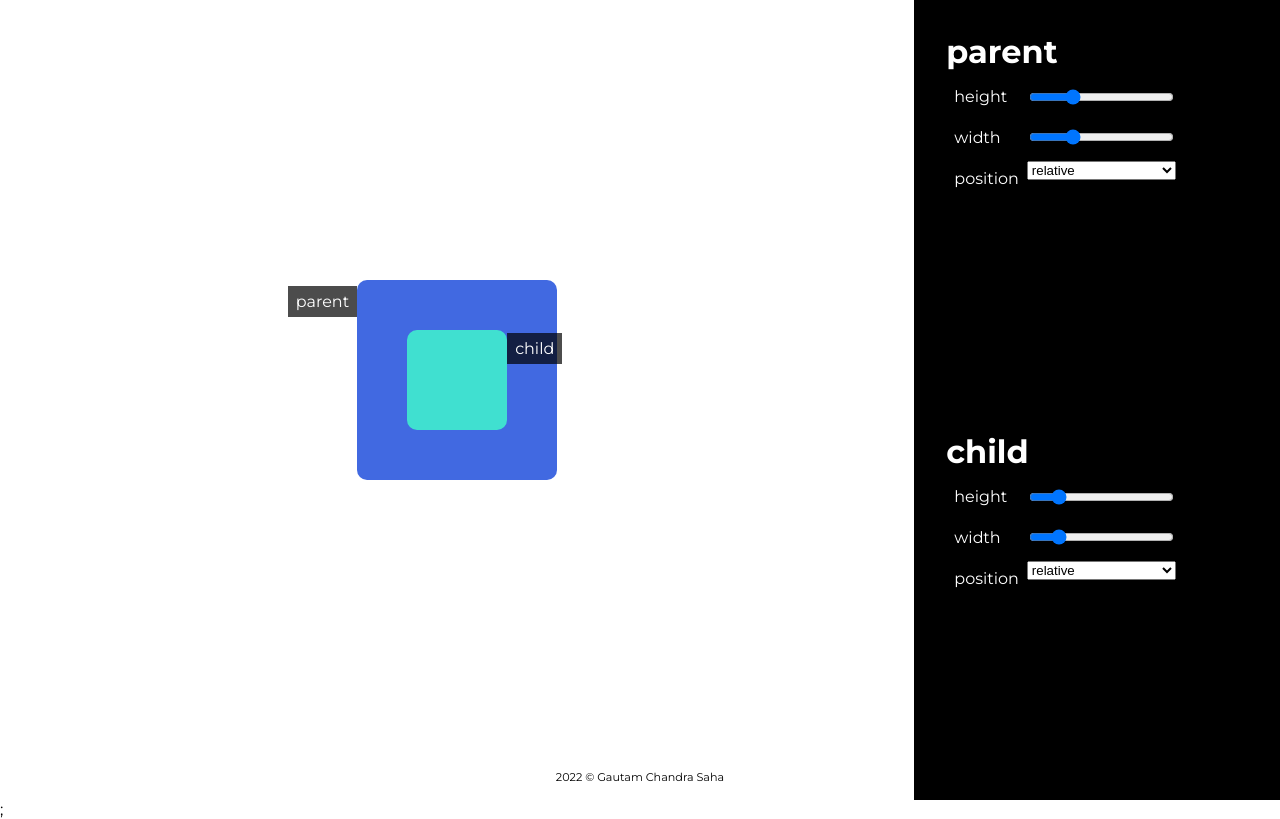
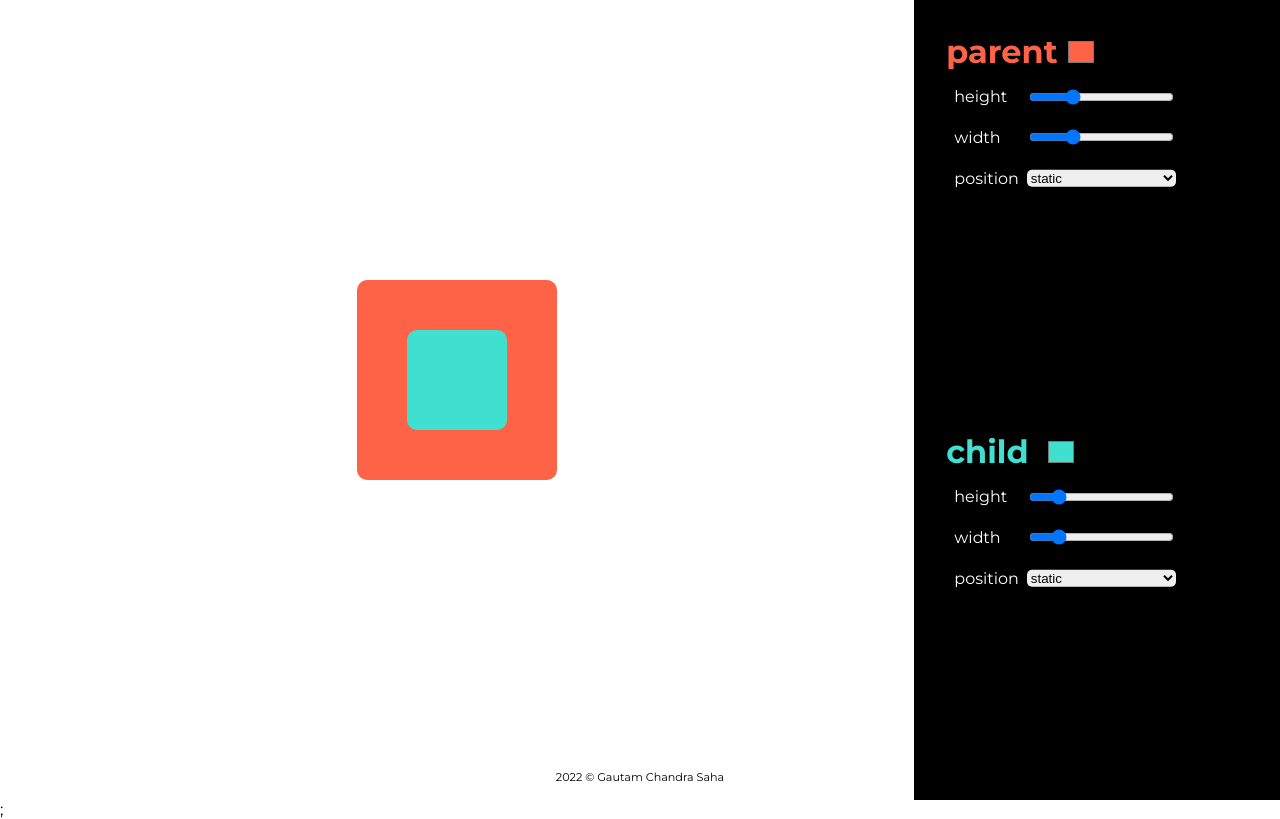
Before and after one commit to DevGautam2000/vizualize, a Next.js app: page /visualizer in a window 1280 px wide. Built offline with nearby package versions, Linux system fonts and the light colour scheme.

Commit message:
added more functionality

```diff
--- a/components/child.js
+++ b/components/child.js
@@ -6,6 +6,7 @@ export default function Child() {
   const {
     childDimensions,
     c_position,
+    cBackground,
     c_display: { display, alignItems, justifyContent },
   } = React.useContext(Context);
 
@@ -19,9 +20,20 @@ export default function Child() {
       root.style.setProperty("--c-display", display);
       root.style.setProperty("--c-align-items", alignItems);
       root.style.setProperty("--c-justify-content", justifyContent);
+      root.style.setProperty("--c-background", cBackground);
+      root.style.setProperty(
+        "--c-tooltip-padding",
+        c_position === "static" ? 0 : "6px 8px"
+      );
     };
 
     return effect();
-  }, [childDimensions, c_position]);
-  return <div className={style.child} data-name="child"></div>;
+  }, [childDimensions, c_position, cBackground]);
+
+  return (
+    <div
+      className={style.child}
+      data-name={c_position === "static" ? "" : "child"}
+    ></div>
+  );
 }
--- a/components/footer.js
+++ b/components/footer.js
@@ -1,5 +1,9 @@
 import style from "../styles/footer.module.css";
 
 export default function Footer() {
-  return <div className={style.footer}>2022 &copy; Gautam Chandra Saha</div>;
+  return (
+    <div className={style.footer}>
+      {new Date().getFullYear()} &copy; Gautam Chandra Saha
+    </div>
+  );
 }
--- a/components/operator.js
+++ b/components/operator.js
@@ -10,6 +10,10 @@ export default function Operator() {
     setChildDimensions,
     setp_position,
     setc_position,
+    pBackground,
+    cBackground,
+    setpBackground,
+    setcBackground,
   } = React.useContext(Context);
 
   const [pheight, setpheight] = useState("200");
@@ -20,7 +24,18 @@ export default function Operator() {
   return (
     <div className={style.operator}>
       <section>
-        <header>parent</header>
+        <header style={{ color: pBackground }}>
+          parent
+          <span>
+            <input
+              type="color"
+              value={pBackground}
+              onChange={(e) => {
+                setpBackground(() => e.target.value);
+              }}
+            />
+          </span>
+        </header>
 
         <main>
           <div>
@@ -65,6 +80,7 @@ export default function Operator() {
                 setp_position(() => e.target.value);
               }}
             >
+              <option value="static">static</option>
               <option value="relative">relative</option>
               <option value="absolute">absolute</option>
               <option value="fixed">fixed</option>
@@ -75,7 +91,18 @@ export default function Operator() {
       </section>
 
       <section>
-        <header>child</header>
+        <header style={{ color: cBackground }}>
+          child{" "}
+          <span>
+            <input
+              type="color"
+              value={cBackground}
+              onChange={(e) => {
+                setcBackground(() => e.target.value);
+              }}
+            />
+          </span>
+        </header>
 
         <main>
           <div>
@@ -120,6 +147,7 @@ export default function Operator() {
                 setc_position(() => e.target.value);
               }}
             >
+              <option value="static">static</option>
               <option value="relative">relative</option>
               <option value="absolute">absolute</option>
               <option value="fixed">fixed</option>
--- a/components/parent.js
+++ b/components/parent.js
@@ -7,6 +7,7 @@ export default function Parent() {
   const {
     dimensions,
     p_position,
+    pBackground,
     p_display: { display, alignItems, justifyContent },
   } = React.useContext(Context);
 
@@ -20,12 +21,22 @@ export default function Parent() {
       root.style.setProperty("--p-display", display);
       root.style.setProperty("--p-align-items", alignItems);
       root.style.setProperty("--p-justify-content", justifyContent);
+      root.style.setProperty("--p-padding", 0);
+      root.style.setProperty("--p-background", pBackground);
+      root.style.setProperty("--p-justify-content", justifyContent);
+      root.style.setProperty(
+        "--p-tooltip-padding",
+        p_position === "static" ? 0 : "6px 8px"
+      );
     };
 
     return effect();
-  }, [dimensions, p_position]);
+  }, [dimensions, p_position, pBackground]);
   return (
-    <div className={style.parent} data-name="parent">
+    <div
+      className={style.parent}
+      data-name={p_position === "static" ? "" : "parent"}
+    >
       <Child />
     </div>
   );
--- a/pages/_app.js
+++ b/pages/_app.js
@@ -12,8 +12,10 @@ function MyApp({ Component, pageProps }) {
     height: "200px",
     width: "200px",
   });
-  const [p_position, setp_position] = useState("relative");
+  const [p_position, setp_position] = useState("static");
   const [p_tblr, setp_tblr] = useState({ t: 0, b: 0, l: 0, r: 0 });
+  const [pBackground, setpBackground] = useState("#ff6347");
+  const [cBackground, setcBackground] = useState("#40e0d0");
   const [p_display, setp_display] = useState({
     display: "flex",
     alignItems: "center",
@@ -25,7 +27,7 @@ function MyApp({ Component, pageProps }) {
     height: "100px",
     width: "100px",
   });
-  const [c_position, setc_position] = useState("relative");
+  const [c_position, setc_position] = useState("static");
   const [c_tblr, setc_tblr] = useState({ t: 0, b: 0, l: 0, r: 0 });
   const [c_display, setc_display] = useState({
     display: "flex",
@@ -50,6 +52,10 @@ function MyApp({ Component, pageProps }) {
     setp_display,
     c_display,
     setc_display,
+    pBackground,
+    setpBackground,
+    cBackground,
+    setcBackground,
   };
 
   useEffect(() => {
--- a/styles/child.module.css
+++ b/styles/child.module.css
@@ -6,11 +6,13 @@
   --c-display: "";
   --c-align-items: "";
   --c-justify-content: "";
+  --c-tooltip-padding: 0;
+  --c-background: #40e0d0;
 }
 .child {
   height: var(--c-height);
   width: var(--c-width);
-  background: turquoise;
+  background: var(--c-background);
   border-radius: 10px;
   padding: var(--c-padding);
   max-height: 800px;
@@ -28,6 +30,6 @@
   top: 3%;
   left: 100%;
   background: rgba(0, 0, 0, 0.7);
-  padding: 6px 8px;
   color: white;
+  padding: var(--c-tooltip-padding);
 }
--- a/styles/globals.css
+++ b/styles/globals.css
@@ -30,3 +30,24 @@ a {
 input[type="range"] {
   cursor: pointer;
 }
+input[type="color"] {
+  cursor: pointer;
+  border: 0;
+  outline: none;
+  padding: 0 !important;
+  margin: 0 !important;
+  width: 30px;
+  height: 30px;
+  background: none !important;
+}
+input[type="color"] > * {
+  border-radius: 5px !important;
+}
+
+select {
+  margin: auto 0;
+  transform: translateY(-25%);
+  border: none;
+  border-radius: 5px;
+  outline: none;
+}
--- a/styles/operator.module.css
+++ b/styles/operator.module.css
@@ -13,6 +13,13 @@
 
 .operator section {
   padding: 2rem;
+}
+
+.operator section:nth-of-type(1) > header {
+  color: var(--p-background);
+}
+.operator section:nth-of-type(2) > header {
+  color: var(--c-background);
 }
 
 .operator header {
--- a/styles/parent.module.css
+++ b/styles/parent.module.css
@@ -6,11 +6,13 @@
   --p-display: "";
   --p-align-items: "";
   --p-justify-content: "";
+  --p-tooltip-padding: 0;
+  --p-background: #ff6347;
 }
 .parent {
   height: var(--p-height);
   width: var(--p-width);
-  background: #4169e1;
+  background: var(--p-background);
   border-radius: 10px;
   padding: var(--p-padding);
   max-height: 800px;
@@ -30,6 +32,6 @@
   top: 3%;
   right: 100%;
   background: #000000b3;
-  padding: 6px 8px;
   color: white;
+  padding: var(--p-tooltip-padding);
 }
```
